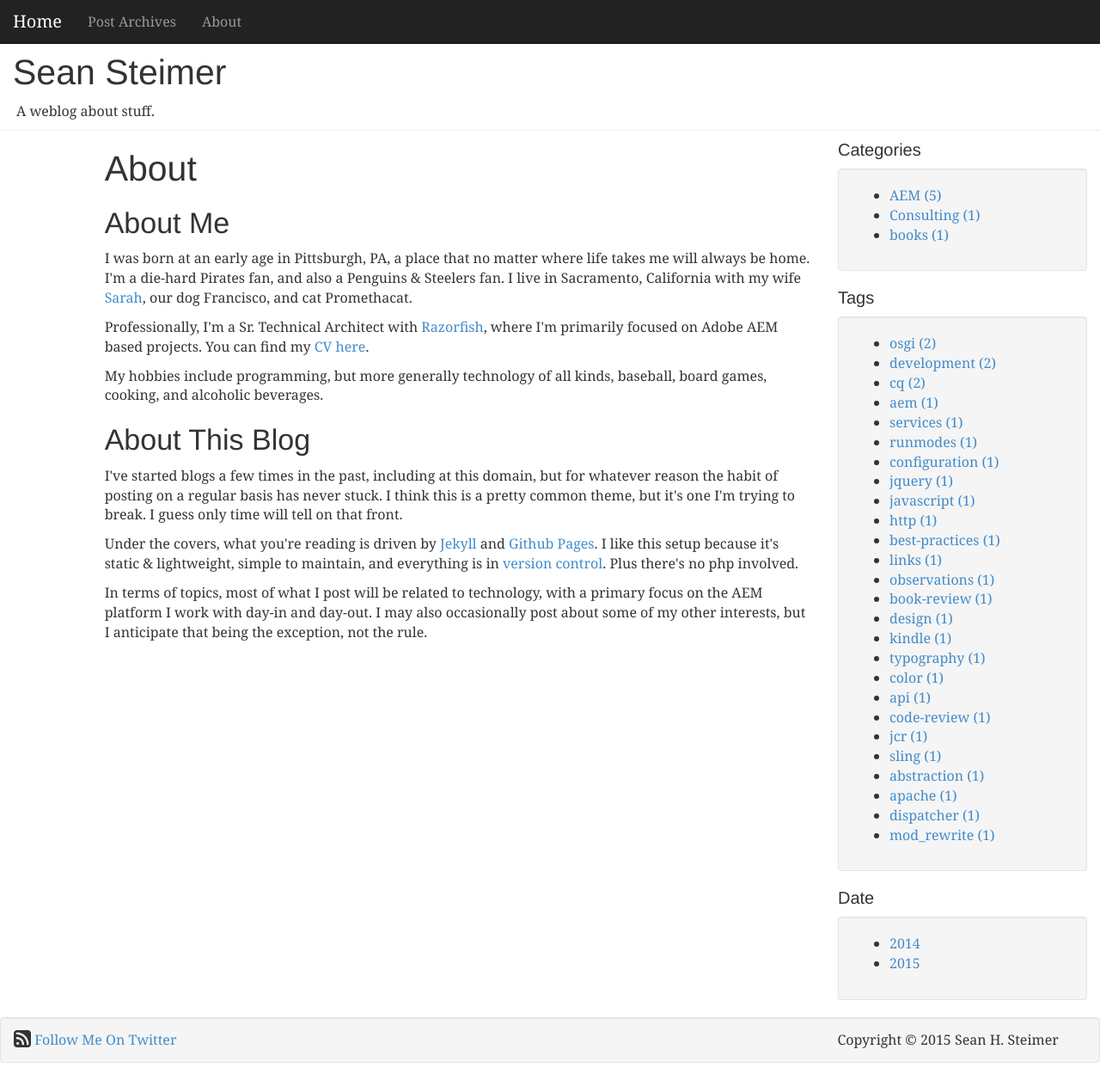
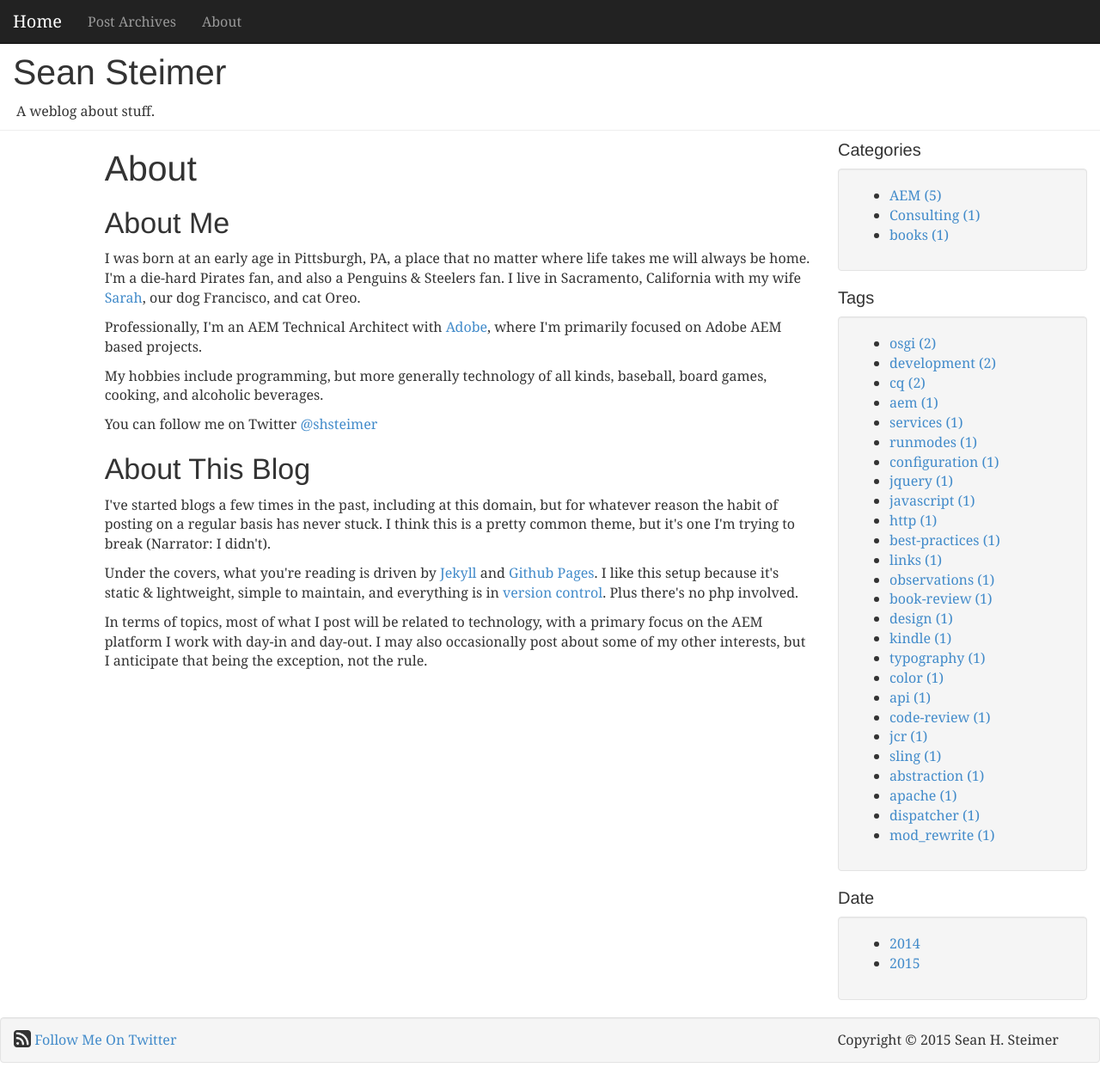
Before and after one commit to shsteimer/shsteimer.github.io, a Jekyll site: the page built from about/index.html, in a window 1280 px wide and 1256 px high. Shown: the whole window at 86% size. Built offline with Jekyll 4.4.1, drawn with Linux system fonts in a browser that asks for light colours; nearby versions of some CDN libraries; comment, search, counter and statistics services are not loaded.

Commit message:
updated some about me info

```diff
--- a/about/index.html
+++ b/about/index.html
@@ -11,11 +11,12 @@ post-date: 2014-01-17 18:00:00
         <h2>About Me</h2>
         <p>I was born at an early age in Pittsburgh, PA, a place that no matter where life takes me will always be home.  I'm a die-hard Pirates fan, and also a Penguins &amp;
         Steelers fan.  I live in Sacramento, California with my wife <a href="https://twitter.com/SarahAnnMedina">Sarah</a>, our dog
-        Francisco, and cat Promethacat.</p>
-        <p>Professionally, I'm a Sr. Technical Architect with <a target="_blank" href="http://www.razorfish.com/">Razorfish</a>, where I'm primarily focused on Adobe AEM based projects.  You can find my <a href="/about/curriculum-vitae.html">CV here</a>.</p>
+        Francisco, and cat Oreo.</p>
+        <p>Professionally, I'm an AEM Technical Architect with <a target="_blank" href="http://www.adobe.com/">Adobe</a>, where I'm primarily focused on Adobe AEM based projects.</p>
         <p>My hobbies include programming, but more generally technology of all kinds, baseball, board games, cooking, and alcoholic beverages.</p>
+        <p>You can follow me on Twitter <a target="_blank" href="https://twitter.com/shsteimer">@shsteimer</a></p>
         <h2>About This Blog</h2>
-        <p>I've started blogs a few times in the past, including at this domain, but for whatever reason the habit of posting on a regular basis has never stuck.  I think this is a pretty common theme, but it's one I'm trying to break.  I guess only time will tell on that front.</p>
+        <p>I've started blogs a few times in the past, including at this domain, but for whatever reason the habit of posting on a regular basis has never stuck.  I think this is a pretty common theme, but it's one I'm trying to break (Narrator: I didn't).</p>
         <p>Under the covers, what you're reading is driven by <a target="_blank" href="http://jekyllrb.com/">Jekyll</a> and <a target="_blank" href="http://pages.github.com/">Github Pages</a>.  I like this setup because it's static &amp; lightweight, simple to maintain, and everything is in <a target="_blank" href="https://github.com/shsteimer/shsteimer.github.io">version control</a>.  Plus there's no php involved.<p>
         <p>In terms of topics, most of what I post will be related to technology, with a primary focus on the AEM platform I work with day-in and day-out.  I may also occasionally post about some of my other interests, but I anticipate that being the exception, not the rule.<p>
     </div>
```
Also changed, not shown: about/curriculum-vitae.html (deleted, +0 -63 lines).
